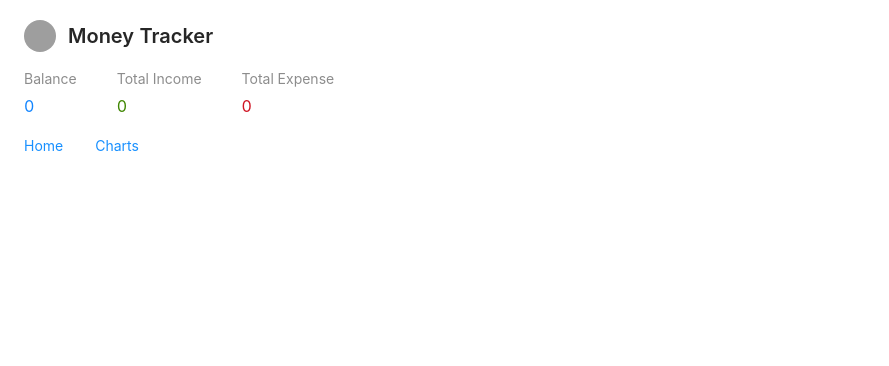
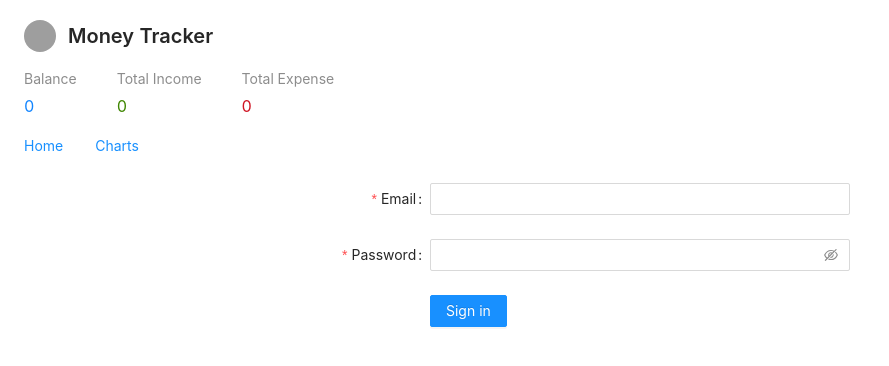
Before and after one commit to Haris-Sekar/Money-manger, a React (Create React App) app in the folder client/: page /auth in a window 1280 px wide. Shown: the top 366 px of the page, without its empty margins (0-889 px from the left). Built offline with nearby package versions, Linux system fonts and the light colour scheme; no server answers; grey boxes are pictures that could not be loaded.

Commit message:
refactor and add auth

```diff
--- a/client/package.json
+++ b/client/package.json
@@ -12,6 +12,7 @@
     "moment": "^2.29.1",
     "react": "^17.0.1",
     "react-dom": "^17.0.1",
+    "react-router": "^5.2.0",
     "react-router-dom": "^5.2.0",
     "react-scripts": "4.0.2",
     "styled-components": "^5.2.1",
--- a/client/src/App.js
+++ b/client/src/App.js
@@ -1,20 +1,22 @@
 import React from 'react'
-import {Route, Switch} from 'react-router-dom'
+import {BrowserRouter, Route, Switch} from 'react-router-dom'
 import Home from './pages/Home'
 import Chart from './pages/Chart'
 import Header from './header/Header'
+import Auth from './pages/Auth'
 
 
 
 function App() {
   return (
-    <>
+    <BrowserRouter>
       <Header />
       <Switch>
         <Route exact path='/' component={Home} />
         <Route exact path='/charts' component={Chart} />
+        <Route exact path='/auth' component={Auth} />
       </Switch>
-    </>
+    </BrowserRouter>
   );
 }
 
--- a/client/src/contexts/AppContext.js
+++ b/client/src/contexts/AppContext.js
@@ -1,10 +1,13 @@
 import React, { createContext, useState, useEffect } from 'react'
 import axios from 'axios'
+
+
 
 export const GlobalContext = createContext()
 const { Provider } = GlobalContext
 
 export default function AppContext({children}) {
+    const [user, setUser] = useState(null)
     const [item, setItem] = useState({count:0, data: [], success: false, loading: true, added: true, Loading: true})
     const [categories, setCategories] = useState()
     const [tempId, setTempId] = useState('')
@@ -31,7 +34,19 @@ export default function AppContext({children}) {
          // eslint-disable-next-line react-hooks/exhaustive-deps
     }, [item])
 
-    console.log('item', item)
+
+    //signin
+    const signIn = async (user, history) => {
+        try {
+			const { data } = await axios.post('api/users/signin', user)
+            console.log(data)
+			setUser(data)
+		    history.push('/')
+		} catch (error) {
+			console.log(error)
+		}
+    }
+
 
     //get all categoris
     function getCategories() {
@@ -63,7 +78,6 @@ export default function AppContext({children}) {
         }
         try {
             const response = await axios.post('api/v1/transactions', newItem, config)
-            console.log('add res',response)
             const res = response.data
             setItem(prev => {
              return  {...prev,added:res.added, success: res.success, loading: res.loading, count: item.count + 1, data: [res.data, ...item.data]}
@@ -93,7 +107,6 @@ export default function AppContext({children}) {
     async function updateItem(itemId, newItem){
         try {
             const response = await axios.put(`api/v1/transactions/${itemId}`, newItem)
-            console.log('update response', response)
             //getTransactions()
             setIsUpdated(response.data)
             setTempId('')
@@ -130,6 +143,8 @@ export default function AppContext({children}) {
 
     return (
         <Provider value={{
+            signIn,
+            user,
             getTransactions,
             item,
             setItem,
--- /dev/null
+++ b/client/src/pages/Auth.js
@@ -0,0 +1,79 @@
+import React, {useContext} from 'react'
+import { Form, Input, Button, Checkbox } from 'antd'
+import { GlobalContext } from '../contexts/AppContext'
+import { useHistory } from 'react-router'
+
+
+
+export default function Auth() {
+    const history = useHistory()
+    const {signIn} = useContext(GlobalContext)
+
+	const onFinish = async (values) => {
+		console.log('Success:', values)
+        signIn(values, history)
+
+	}
+
+	const onFinishFailed = errorInfo => {
+		console.log('Failed:', errorInfo)
+	}
+
+	return (
+		<div style={{ padding: '10px' }}>
+			<Form
+				name='basic'
+				labelCol={{
+					span: 8,
+				}}
+				wrapperCol={{
+					span: 8,
+				}}
+				initialValues={{
+					remember: true,
+				}}
+				onFinish={onFinish}
+				onFinishFailed={onFinishFailed}
+			>
+				<Form.Item
+					label='Email'
+					name='email'
+					rules={[
+						{
+							required: true,
+							message: 'invalid email!',
+                            type: 'email'
+
+						},
+					]}
+				>
+					<Input />
+				</Form.Item>
+
+				<Form.Item
+					label='Password'
+					name='password'
+					rules={[
+						{
+							required: true,
+							message: 'Please input your password!',
+						},
+					]}
+				>
+					<Input.Password />
+				</Form.Item>
+
+				<Form.Item
+					wrapperCol={{
+						offset: 8,
+						span: 16,
+					}}
+				>
+					<Button type='primary' htmlType='submit'>
+						Sign in
+					</Button>
+				</Form.Item>
+			</Form>
+		</div>
+	)
+}
```
Also changed, not shown: 1 other file (tests, documents, lock files or other folders).
